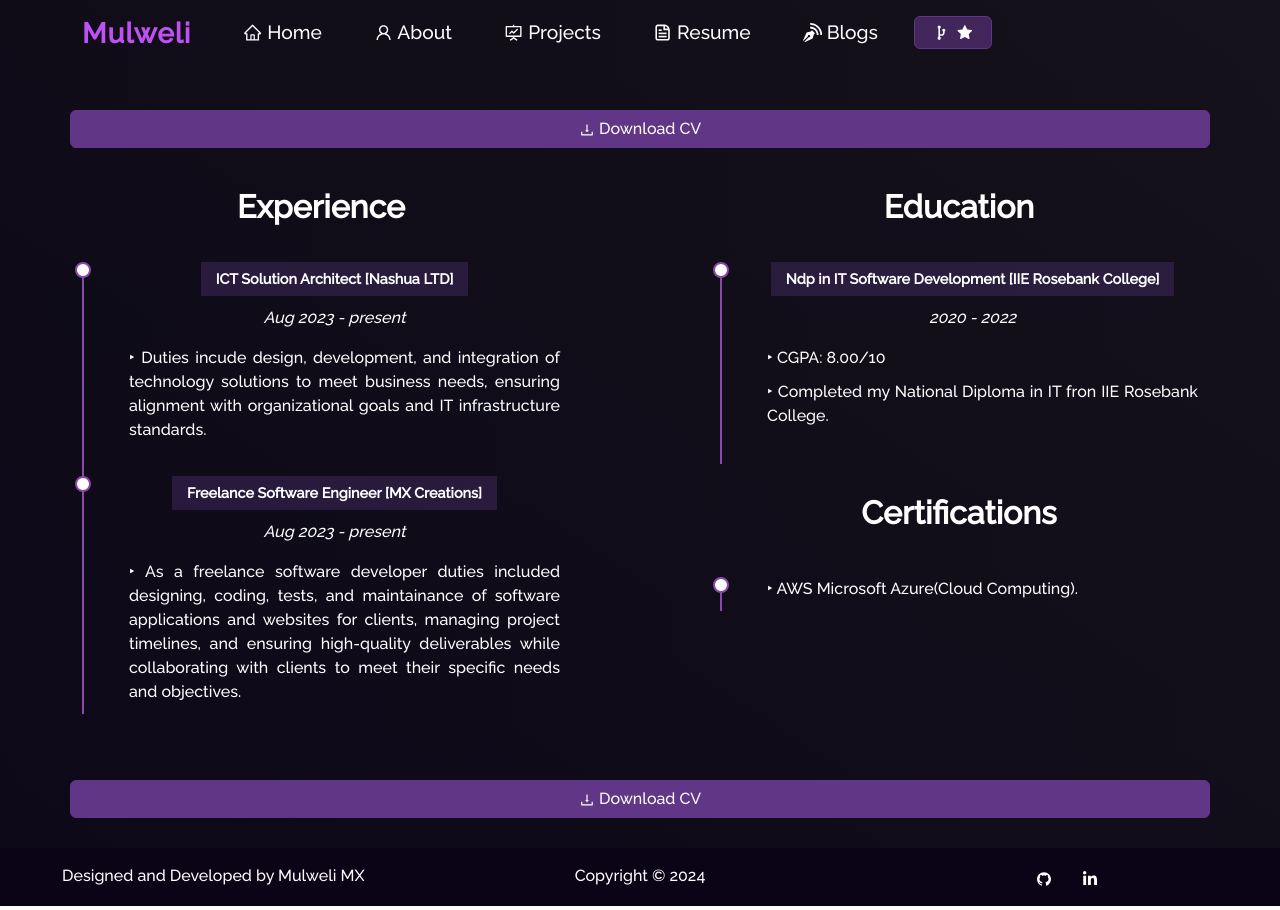
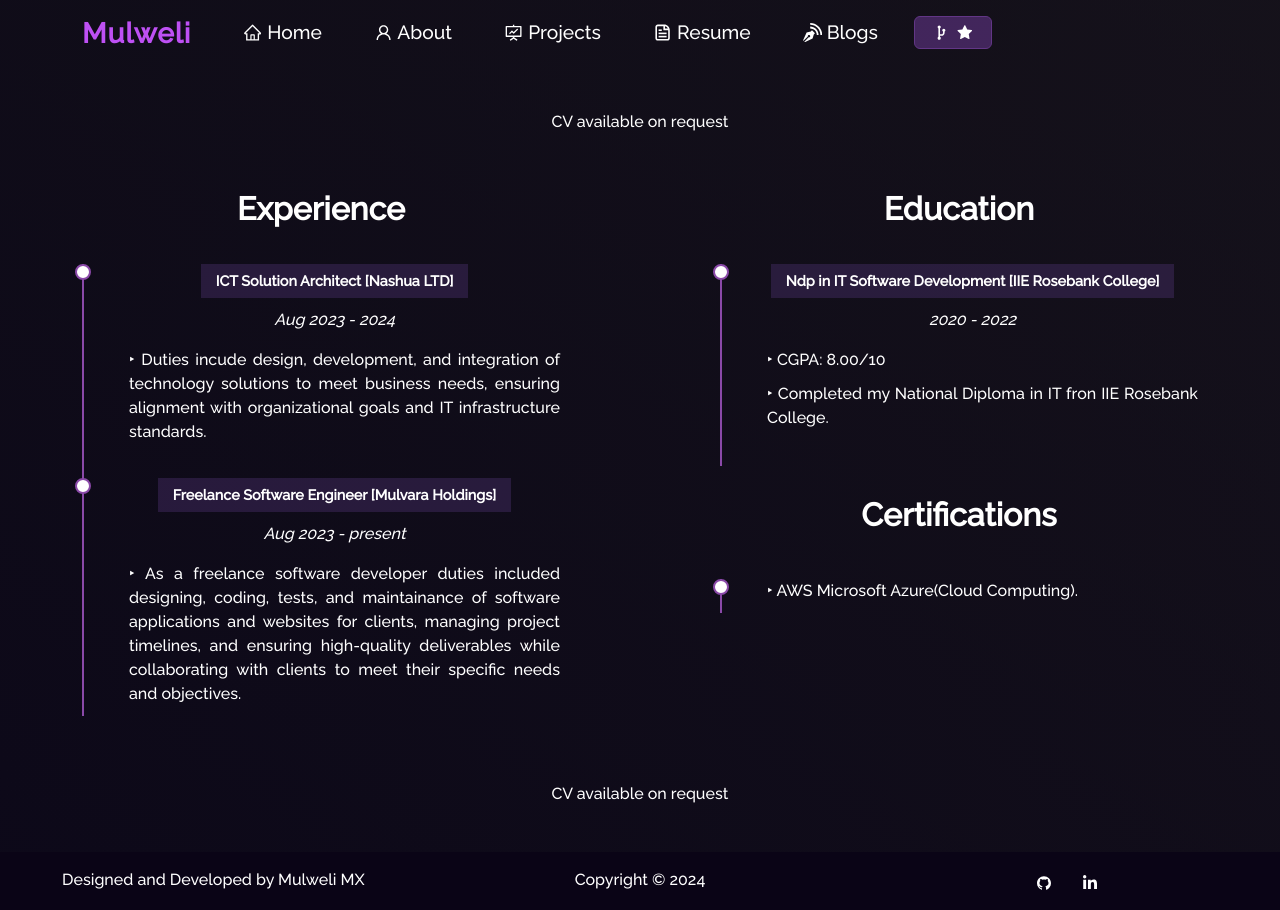
Before and after one commit to MulweliMX/PortfolioSiteMX, a React (Create React App) app: page /resume in a window 1280 px wide. Built offline with nearby package versions, Linux system fonts and the light colour scheme.

Commit message:
(1 files changed)

```diff
--- a/src/components/Resume/Resume.js
+++ b/src/components/Resume/Resume.js
@@ -1,10 +1,7 @@
 import React, { useEffect } from "react";
 import { Container, Row, Col } from "react-bootstrap";
-import Button from "react-bootstrap/Button";
 import Particle from "../Particle";
 import Resumecontent from "./ResumeContent";
-import pdf from "../../Assets/CV Mulweli.pdf";
-import { AiOutlineDownload } from "react-icons/ai";
 import ReactGA from "react-ga";
 
 function Resume() {
@@ -16,30 +13,25 @@ function Resume() {
       <Particle />
       <Container>
         <Row style={{ justifyContent: "center", position: "relative" }}>
-          <Button variant="primary" href={pdf} target="_blank">
-            <AiOutlineDownload />
-            &nbsp;Download CV
-          </Button>
+          <p style={{ color: "white" }}>CV available on request</p>
         </Row>
         <Row className="resume">
           <Col md={6} className="resume-left">
             <h3 className="resume-title">Experience</h3>
             <Resumecontent
               title="ICT Solution Architect [Nashua LTD]"
-              date="Aug 2023 - present"
+              date="Aug 2023 - 2024"
               content={[
                 "Duties incude design, development, and integration of technology solutions to meet business needs, ensuring alignment with organizational goals and IT infrastructure standards.",
               ]}
             />
             <Resumecontent
-              title="Freelance Software Engineer [MX Creations]"
+              title="Freelance Software Engineer [Mulvara Holdings]"
               date="Aug 2023 - present"
               content={[
                 " As a freelance software developer duties included designing, coding, tests, and maintainance of software applications and websites for clients, managing project timelines, and ensuring high-quality deliverables while collaborating with clients to meet their specific needs and objectives.",
               ]}
             />
-
-
           </Col>
           <Col md={6} className="resume-right">
             <h3 className="resume-title">Education</h3>
@@ -57,16 +49,12 @@ function Resume() {
               title=""
               content={[
                 `AWS Microsoft Azure(Cloud Computing).`,
-
               ]}
             />
           </Col>
         </Row>
         <Row style={{ justifyContent: "center", position: "relative" }}>
-          <Button variant="primary" href={pdf} target="_blank">
-            <AiOutlineDownload />
-            &nbsp;Download CV
-          </Button>
+          <p style={{ color: "white" }}>CV available on request</p>
         </Row>
       </Container>
     </Container>
```
